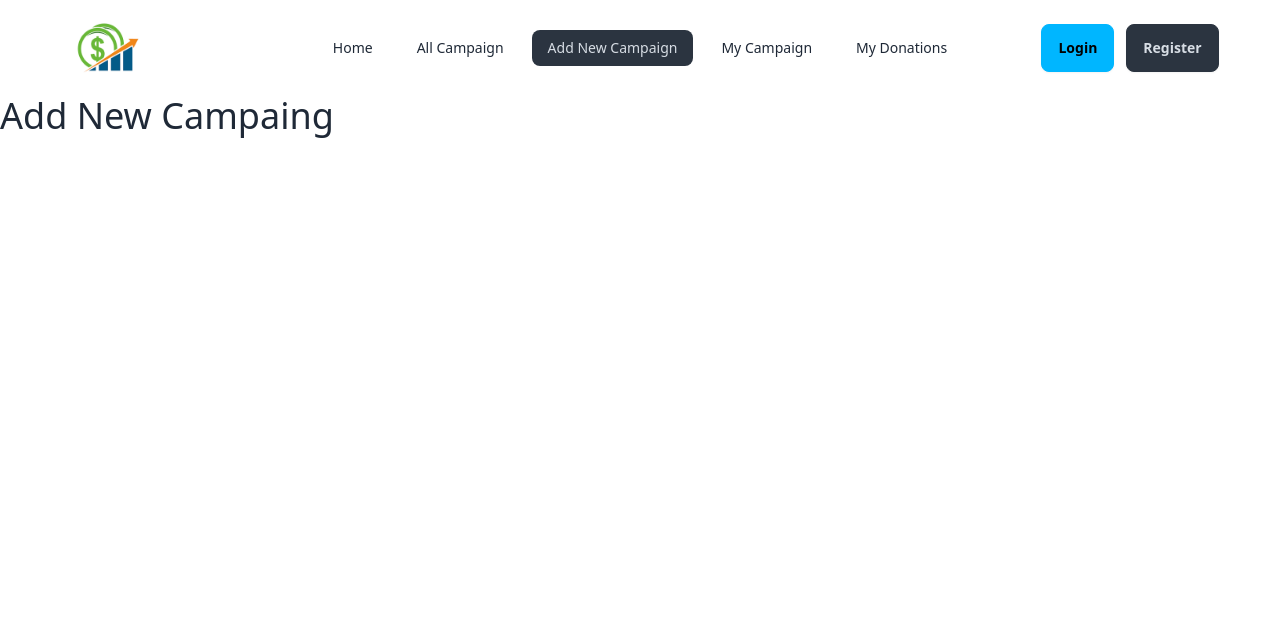
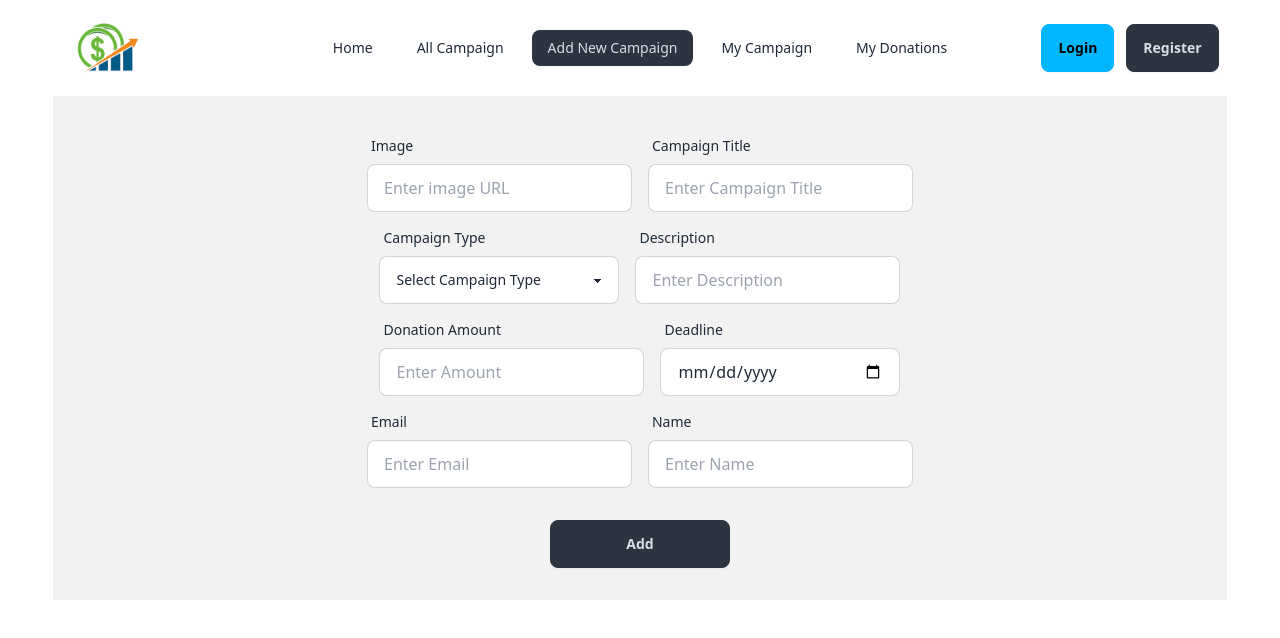
Before and after one commit to abubakrsiddikl/Crowd-Funding-Client, a React (Vite) app: page /addNewCampaign in a window 1280 px wide. Shown: the top 638 px of the page. Built offline with nearby package versions, Linux system fonts and the light colour scheme; no server answers.

Commit message:
add campain section design complete

```diff
--- a/src/components/AddNewCampaign/AddNewCampaign.jsx
+++ b/src/components/AddNewCampaign/AddNewCampaign.jsx
@@ -1,11 +1,169 @@
-import React from 'react';
+import React, { useState } from "react";
 
 const AddNewCampaign = () => {
-    return (
-        <div>
-            <h1 className='text-4xl'>Add New Campaing </h1>
-        </div>
-    );
+  const [campaignType, setCampaignType] = useState("");
+
+  const handleAdd = (e) => {
+    e.preventDefault();
+
+    // Collecting form data
+    const form = new FormData(e.target);
+    const image = form.get("image");
+    const campaignTitle = form.get("campaign");
+    const description = form.get("description");
+    const amount = form.get("amount");
+    const date = form.get("date");
+    const email = form.get("email");
+    const name = form.get("name");
+    const newCampaign = {
+      image,
+      campaignTitle,
+      description,
+      amount,
+      date,
+      email,
+      name,
+    };
+    // post data to database
+    fetch("",{})
+     .then(res => res.json())
+     .then((data) => {console.log(data)})
+  };
+
+  return (
+    <div className="w-11/12 mx-auto">
+      <div className="card w-full shrink-0">
+        <form onSubmit={handleAdd} className="card-body bg-base-200">
+          {/* row 1 */}
+          <div className="flex justify-center items-center gap-4">
+            <div className="form-control">
+              <label className="label">
+                <span className="label-text">Image</span>
+              </label>
+              <input
+                type="text"
+                name="image"
+                placeholder="Enter image URL"
+                className="input input-bordered w-full"
+                required
+              />
+            </div>
+            <div className="form-control">
+              <label className="label">
+                <span className="label-text">Campaign Title</span>
+              </label>
+              <input
+                type="text"
+                name="campaign"
+                placeholder="Enter Campaign Title"
+                className="input input-bordered"
+                required
+              />
+            </div>
+          </div>
+
+          {/* row 2 */}
+          <div className="flex justify-center items-center gap-4">
+            <div className="form-control">
+              <label className="label">
+                <span className="label-text">Campaign Type</span>
+              </label>
+              <select
+                className="select select-bordered w-60"
+                value={campaignType}
+                onChange={(e) => setCampaignType(e.target.value)}
+                required
+              >
+                <option disabled value="">
+                  Select Campaign Type
+                </option>
+                <option>Personal Issue</option>
+                <option>Startup</option>
+                <option>Business</option>
+                <option>Creative Ideas</option>
+                <option>Others</option>
+              </select>
+            </div>
+            <div className="form-control">
+              <label className="label">
+                <span className="label-text">Description</span>
+              </label>
+              <input
+                type="text"
+                name="description"
+                placeholder="Enter Description"
+                className="input input-bordered"
+                required
+              />
+            </div>
+          </div>
+
+          {/* row 3 */}
+          <div className="flex justify-center items-center gap-4">
+            <div className="form-control">
+              <label className="label">
+                <span className="label-text">Donation Amount</span>
+              </label>
+              <input
+                type="number"
+                name="amount"
+                placeholder="Enter Amount"
+                className="input input-bordered w-full"
+                required
+              />
+            </div>
+            <div className="form-control">
+              <label className="label">
+                <span className="label-text">Deadline</span>
+              </label>
+              <input
+                type="date"
+                name="date"
+                placeholder="Campaign Deadline"
+                className="input input-bordered w-60"
+                required
+              />
+            </div>
+          </div>
+
+          {/* row 4 */}
+          <div className="flex justify-center items-center gap-4">
+            <div className="form-control">
+              <label className="label">
+                <span className="label-text">Email</span>
+              </label>
+              <input
+                type="email"
+                name="email"
+                placeholder="Enter Email"
+                className="input input-bordered w-full"
+                required
+              />
+            </div>
+            <div className="form-control">
+              <label className="label">
+                <span className="label-text">Name</span>
+              </label>
+              <input
+                type="text"
+                name="name"
+                placeholder="Enter Name"
+                className="input input-bordered"
+                required
+              />
+            </div>
+          </div>
+
+          {/* btn div*/}
+          <div className="form-control mt-6 flex justify-center items-center">
+            <button type="submit" className="btn w-[180px] btn-neutral">
+              Add
+            </button>
+          </div>
+        </form>
+      </div>
+    </div>
+  );
 };
 
 export default AddNewCampaign;
--- a/src/components/AllCampaign/AllCampaign.jsx
+++ b/src/components/AllCampaign/AllCampaign.jsx
@@ -3,7 +3,7 @@ import React from 'react';
 const AllCampaign = () => {
     return (
         <div>
-            <h1 className='text-4xl'>All Campaign</h1>
+            hieworfwofh
         </div>
     );
 };
--- /dev/null
+++ b/src/components/Auth/AuthProvider.jsx
@@ -0,0 +1,66 @@
+import {
+    GoogleAuthProvider,
+    createUserWithEmailAndPassword,
+    onAuthStateChanged,
+    sendPasswordResetEmail,
+    signInWithEmailAndPassword,
+    signInWithPopup,
+    signOut,
+  } from "firebase/auth";
+  import { createContext, useEffect, useState } from "react";
+
+  import React from "react";
+import { auth } from "../../firebase/firebase.config";
+
+
+  export const AuthContext = createContext(null);
+  const googleProvider = new GoogleAuthProvider();
+  const AuthProvider = ({ children }) => {
+    const [user, setUser] = useState(null);
+    const [loading, setLoading] = useState(true);
+
+    // creat new user
+    const createNewUser = (email, password) => {
+      return createUserWithEmailAndPassword(auth, email, password);
+    };
+    // login user
+    const logInUser = (email, password) => {
+      return signInWithEmailAndPassword(auth, email, password);
+    };
+    // logout user
+    const logOutUser = () => {
+      return signOut(auth);
+    };
+    // sign In with google
+    const signInWithGoogle = () => {
+      return signInWithPopup(auth, googleProvider);
+    };
+    // Forget Password
+    const forgetPassword = (email)=>{
+      return sendPasswordResetEmail(auth,email);
+    };
+    // onAuthStateChanged
+    useEffect(() => {
+      const unSubscribe = onAuthStateChanged(auth, (currentUser) => {
+        setUser(currentUser);
+        setLoading(false);
+      });
+      return () => {
+        unSubscribe();
+      };
+    }, []);
+    const authInfo = {
+      user,
+      loading,
+      createNewUser,
+      logInUser,
+      logOutUser,
+      signInWithGoogle,
+      forgetPassword,
+    };
+    return (
+      <AuthContext.Provider value={authInfo}>{children}</AuthContext.Provider>
+    );
+  };
+
+  export default AuthProvider;
--- a/src/components/Auth/Login.jsx
+++ b/src/components/Auth/Login.jsx
@@ -4,11 +4,18 @@ import { FcGoogle } from "react-icons/fc";
 import { Link } from "react-router-dom";
 
 const Login = () => {
-    const [showPassword, setShowPassword] = useState(false)
+  const [showPassword, setShowPassword] = useState(false);
+  const handleLogIn = (e) => {
+    e.preventDefault();
+    const form = new FormData(e.target);
+    const email = form.get("email");
+    const password = form.get("password");
+    console.log(email,password)
+  };
   return (
     <div className="flex justify-center items-center p-9">
       <div className="card bg-base-100 w-full max-w-sm shrink-0 border">
-        <form className="card-body">
+        <form onSubmit={handleLogIn} className="card-body">
           <div className="form-control">
             <label className="label">
               <span className="label-text">Email</span>
--- a/src/components/Auth/Register.jsx
+++ b/src/components/Auth/Register.jsx
@@ -1,16 +1,27 @@
-import React, { useState } from "react";
+import React, { useContext, useState } from "react";
 import { FaEye, FaEyeSlash } from "react-icons/fa";
 import { FcGoogle } from "react-icons/fc";
 import { Link, useSearchParams } from "react-router-dom";
+import { AuthContext } from "./AuthProvider";
 
 const Register = () => {
+  // const {name}= useContext(AuthContext)
   const [showPassword, setShowPassword] = useState(false);
+  const handleRegister = (e) => {
+    e.preventDefault();
+    const form = e.target;
+    const name = form.name.value;
+    const email = form.email.value;
+    const photo = form.photo.value;
+    const password = form.password.value;
+   console.log({name,email,photo,email})
+  };
   return (
     <div>
       <h1 className="text-3xl font-bold text-center mt-4">Register Now </h1>
       <div className="flex justify-center items-center p-9">
         <div className="card bg-base-100 w-full shrink-0 max-w-sm border">
-          <form className="card-body">
+          <form onSubmit={handleRegister} className="card-body">
             <div className="form-control">
               <label className="label">
                 <span className="label-text">Name</span>
--- a/src/firebase/firebase.config.js
+++ b/src/firebase/firebase.config.js
@@ -1,5 +1,6 @@
 // Import the functions you need from the SDKs you need
 import { initializeApp } from "firebase/app";
+import { getAuth } from "firebase/auth";
 // TODO: Add SDKs for Firebase products that you want to use
 // https://firebase.google.com/docs/web/setup#available-libraries
 
```
Also changed, not shown: src/main.jsx (+12 -9 lines).
